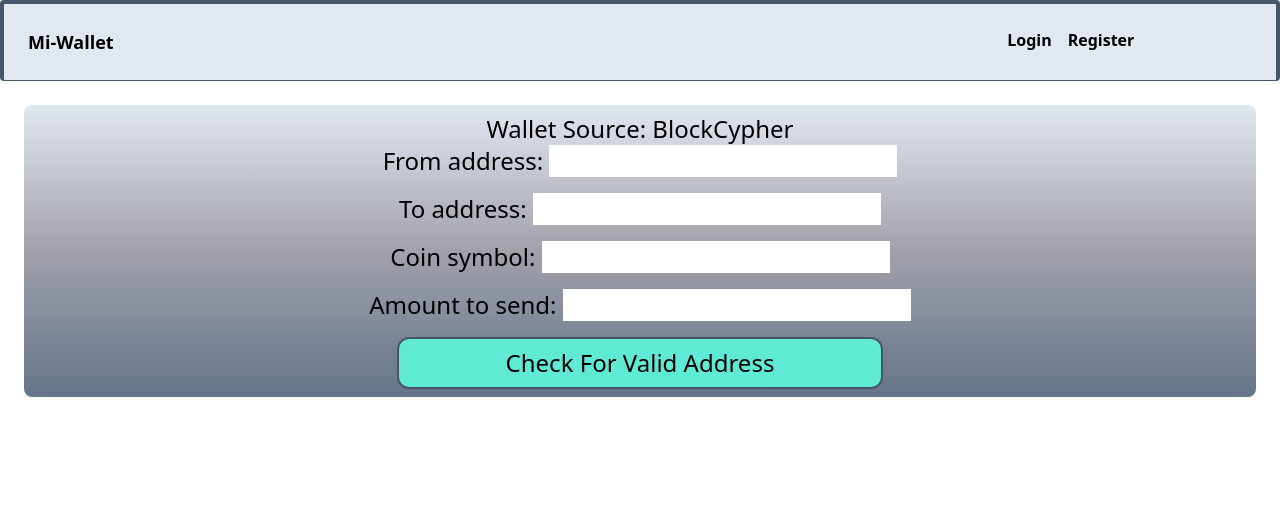
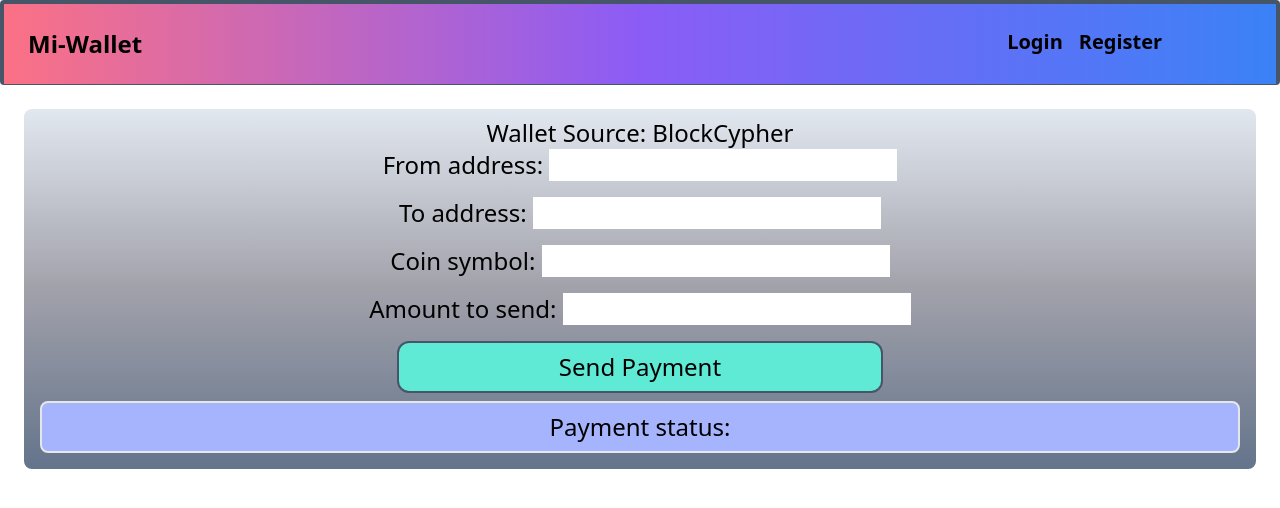
Before and after one commit to gsaaad/BCY_crypto_wallet, a Django app: page /payment in a window 1280 px wide. Shown: the top 508 px of the page. Run offline with Django 4.2, Linux system fonts and the light colour scheme; some libraries are stand-ins or nearby versions.

Commit message:
added a simple notification that lets user know about the status of the payment

```diff
--- a/miwallet/miwallet/templates/index2.htm
+++ b/miwallet/miwallet/templates/index2.htm
@@ -43,7 +43,7 @@
         </button>
       </div>
       <div class="flex flex-col md:flex-row">
-        <div class="md:basis-4/5 mx-auto">
+        <div class="mx-auto">
           {% block top_coins %} {% endblock top_coins %}
         </div>
         <div>{% block news_page %} {% endblock news_page %}</div>
--- a/miwallet/miwallet/templates/payment.html
+++ b/miwallet/miwallet/templates/payment.html
@@ -8,13 +8,15 @@
     <title>Mi-Wallet</title>
   </head>
   <body>
-    <header class="border-b border-4 border-slate-600 bg-slate-200 rounded">
-      <nav class="flex m-4 p-2 text-lg font-semibold">
+    <header
+      class="border-b border-4 border-slate-600 bg-gradient-to-r from-rose-400 via-violet-500 to-blue-500 rounded"
+    >
+      <nav class="flex m-4 p-2 text-lg font-semibold lg:text-2xl">
         <div class="basis-4/5">
           <a href="/">Mi-Wallet</a>
         </div>
         <div class="basis-1/5">
-          <ul class="flex space-x-4 text-base font-semibold">
+          <ul class="flex space-x-4 text-base font-semibold lg:text-xl">
             <li><a href="login">Login</a></li>
             <li><a href="register">Register</a></li>
           </ul>
@@ -32,10 +34,13 @@
 
         <input
           type="submit"
-          value="Check For Valid Address"
+          value="Send Payment"
           class="bg-teal-300 p-2 w-2/5 border-2 border-slate-600 rounded-xl"
         />
       </form>
+      <h1 class="text-lg lg:text-2xl border-2 bg-indigo-300 m-2 p-2 rounded-lg">
+        Payment status: {{message}}
+      </h1>
     </div>
   </body>
 </html>
--- a/miwallet/wallet/views.py
+++ b/miwallet/wallet/views.py
@@ -123,6 +123,7 @@
 
 def payment(request):
     form = checkAddressForm()
+    user_message = ''
 
     if request.method == 'POST':
         form = checkAddressForm(request.POST)
@@ -177,6 +178,13 @@
 
                 #finalize and broadcast transaction
                 #todo frontend notification
-                broadcast_tx = blockcypher.broadcast_signed_transaction(create_unsigned_tx,tx_signatures, pubkeys=addresses_pubkeys, coin_symbol=symbol, api_key=token)
-                print("broadcasting is:.....", broadcast_tx)
-    return render(request, 'payment.html', {'form': form})
+                user_message=''
+                try:
+                    broadcast_tx = blockcypher.broadcast_signed_transaction(create_unsigned_tx,tx_signatures, pubkeys=addresses_pubkeys, coin_symbol=symbol, api_key=token)
+                    print("broadcasting is:.....", broadcast_tx)
+                    user_message = "Broadcast transaction successful!"
+                except:
+                    user_message = "Failed to broadcast transaction!"
+            else:
+                user_message='Please check if the address is entered correctly'
+    return render(request, 'payment.html', {'form': form, "message": user_message})
```
Also changed, not shown: miwallet/miwallet/settings.py (+12 -1 lines), miwallet/miwallet/templates/home.html (+0 -11 lines), miwallet/miwallet/templates/login.html (+5 -3 lines), miwallet/miwallet/templates/news.html (+2 -17 lines), miwallet/miwallet/templates/register.html (+5 -3 lines).
